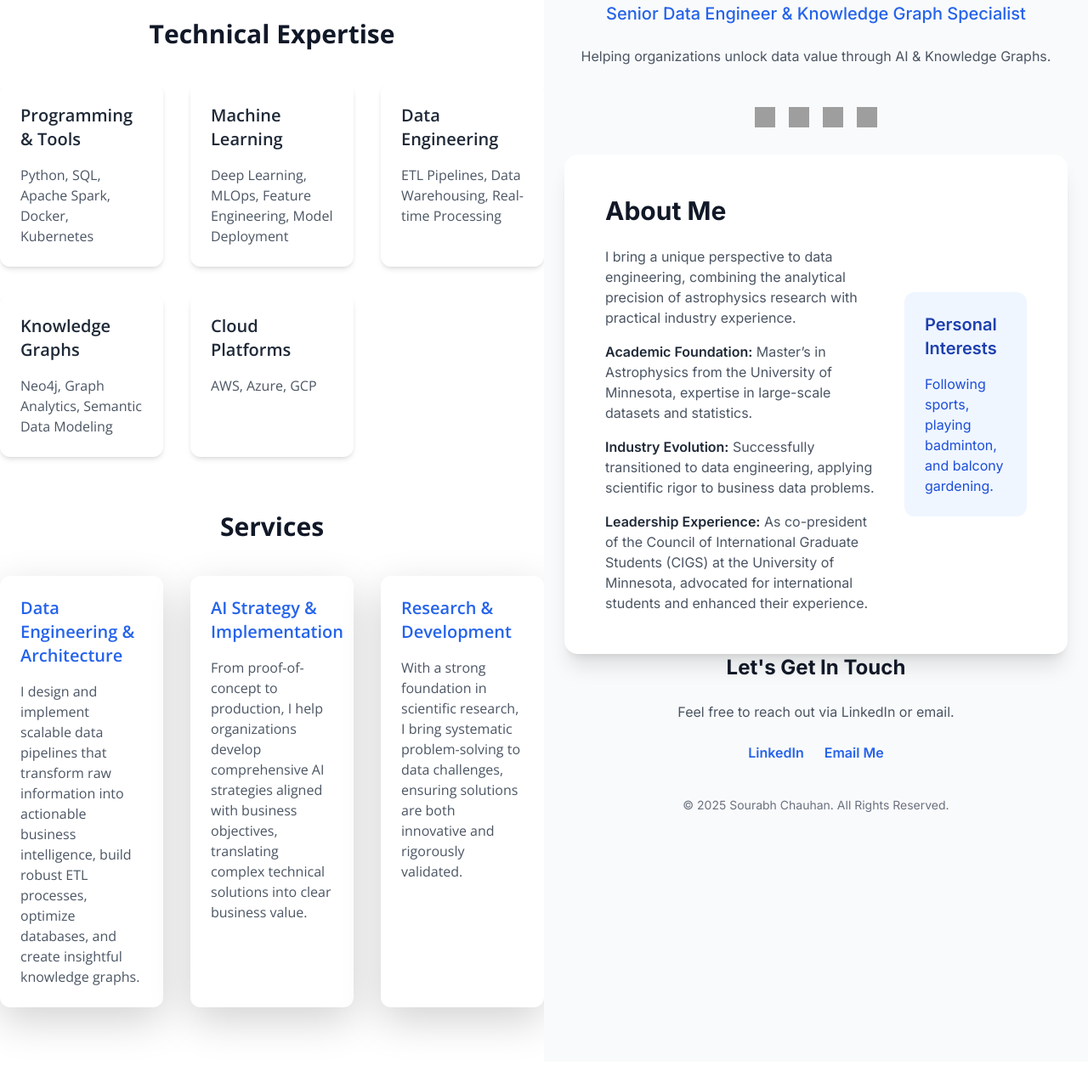
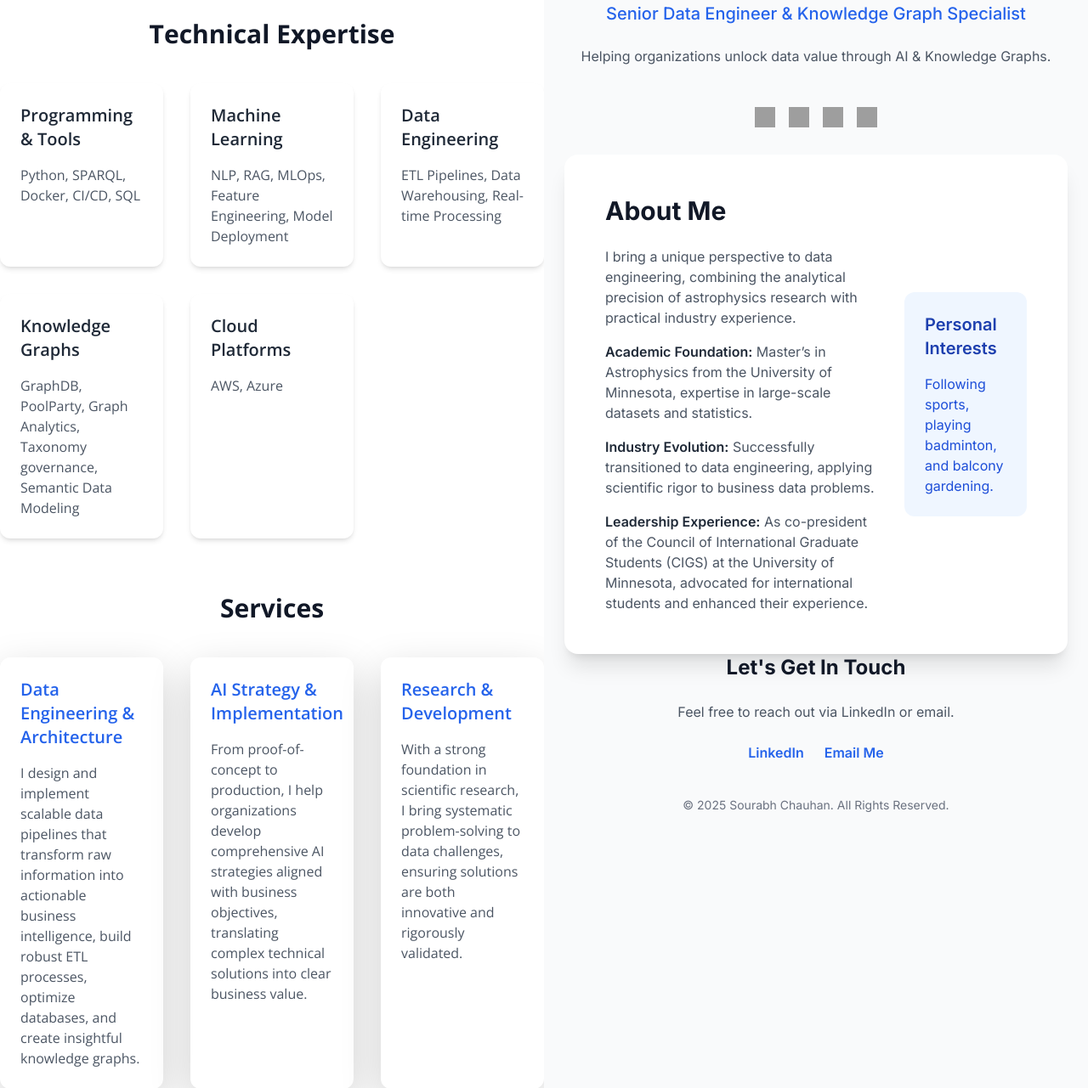
Before and after one commit to sourabhsc/portflolio-sc, a Flask app: page / in a window 1280 px wide. Shown: the part 398-1679 px from the top of the page at 85% size. Before the commit the page ends 1613 px from the top, so only its background shows below. Run offline with Flask 3, Linux system fonts and the light colour scheme; some libraries are stand-ins or nearby versions; grey boxes are pictures that could not be loaded.

Commit message:
Update expertise.html

```diff
--- a/portfolio-sc/templates/partials/expertise.html
+++ b/portfolio-sc/templates/partials/expertise.html
@@ -1,26 +1,26 @@
 <!-- Technical Expertise Section -->
 <section id="expertise" class="mb-16">
-    <h2 class="text-3xl font-bold text-center text-gray-900 mb-10">Technical Expertise</h2>
+    <h2 class="text-3xl font-bold text-center text-gray-900 gap-6 mb-10">Technical Expertise</h2>
     <div class="grid grid-cols-1 md:grid-cols-2 lg:grid-cols-3 gap-8">
-        <div class="bg-white p-6 rounded-xl shadow-md">
+        <div class="bg-white p-6 rounded-xl shadow-md card-hover">
             <h3 class="text-xl font-semibold text-gray-800 mb-3">Programming & Tools</h3>
-            <p class="text-gray-600">Python, SQL, Apache Spark, Docker, Kubernetes</p>
+            <p class="text-gray-600">Python, SPARQL, Docker, CI/CD, SQL  </p>
         </div>
-        <div class="bg-white p-6 rounded-xl shadow-md">
+        <div class="bg-white p-6 rounded-xl shadow-md card-hover">
             <h3 class="text-xl font-semibold text-gray-800 mb-3">Machine Learning</h3>
-            <p class="text-gray-600">Deep Learning, MLOps, Feature Engineering, Model Deployment</p>
+            <p class="text-gray-600">NLP, RAG, MLOps, Feature Engineering, Model Deployment</p>
         </div>
-        <div class="bg-white p-6 rounded-xl shadow-md">
+        <div class="bg-white p-6 rounded-xl shadow-md card-hover">
             <h3 class="text-xl font-semibold text-gray-800 mb-3">Data Engineering</h3>
             <p class="text-gray-600">ETL Pipelines, Data Warehousing, Real-time Processing</p>
         </div>
-        <div class="bg-white p-6 rounded-xl shadow-md">
+        <div class="bg-white p-6 rounded-xl shadow-md card-hover">
             <h3 class="text-xl font-semibold text-gray-800 mb-3">Knowledge Graphs</h3>
-            <p class="text-gray-600">Neo4j, Graph Analytics, Semantic Data Modeling</p>
+            <p class="text-gray-600">GraphDB, PoolParty, Graph Analytics, Taxonomy governance, Semantic Data Modeling</p>
         </div>
         <div class="bg-white p-6 rounded-xl shadow-md md:col-span-2 lg:col-span-1">
             <h3 class="text-xl font-semibold text-gray-800 mb-3">Cloud Platforms</h3>
-            <p class="text-gray-600">AWS, Azure, GCP</p>
+            <p class="text-gray-600">AWS, Azure</p>
         </div>
     </div>
 </section>
```
